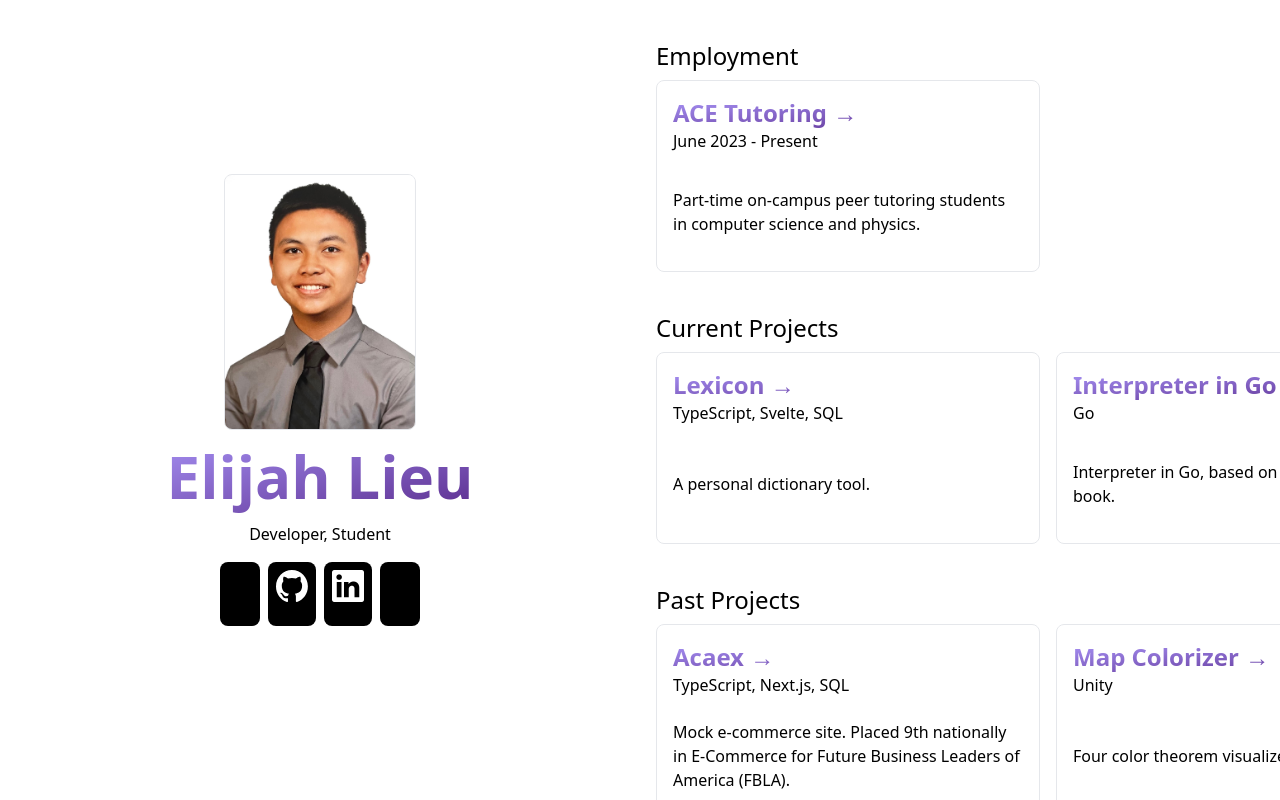
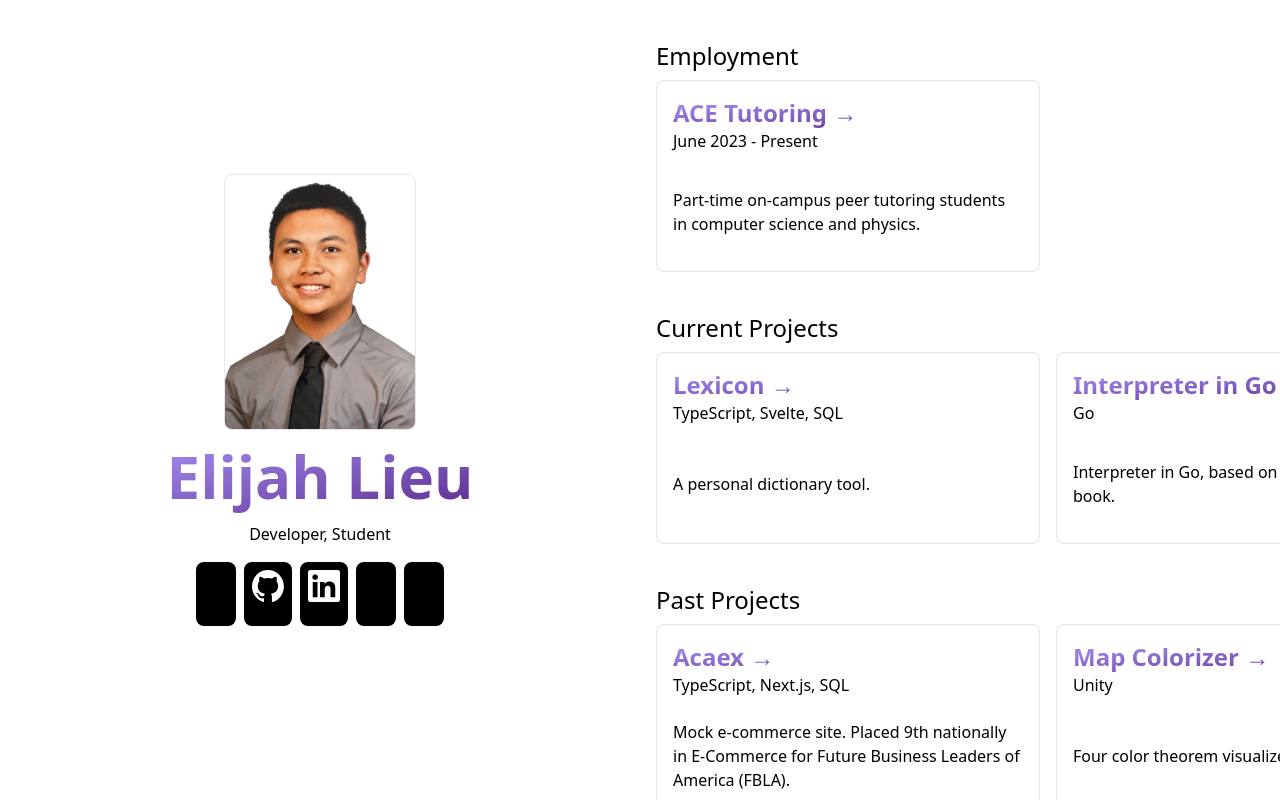
Before and after one commit to technologeli/portfolio, an Astro site: page / in a window 1280 px wide. Built offline with nearby package versions, Linux system fonts and the light colour scheme; Astro itself is replaced by a stand-in of ours; what prettier-plugin-tailwindcss would draw is missing.

Commit message:
resume and html titles

```diff
--- a/src/components/Card.astro
+++ b/src/components/Card.astro
@@ -12,7 +12,7 @@ const { href, title, body, sub } = Astro.props;
 <li
     class="h-48 w-96 snap-start rounded-lg border border-gray-200 dark:border-gray-800"
 >
-    <a href={href} target="_blank" class="grid h-full w-full gap-4 p-4">
+    <a href={href} target="_blank" class="grid h-full w-full gap-4 p-4" title={`Go to ${title}`}>
         <div>
             <h2
                 class="bg-gradient-to-br from-primary-1 to-primary-2 bg-clip-text text-2xl font-bold text-transparent dark:from-secondary-1 dark:to-secondary-2"
--- a/src/components/ThemeIcon.astro
+++ b/src/components/ThemeIcon.astro
@@ -5,6 +5,7 @@
     id="themeToggle"
     name="themeToggle"
     class="rounded-lg bg-black p-2 transition-opacity hover:opacity-80 dark:bg-white"
+    title="Toggle Theme"
 >
     <svg
         class="h-8 w-8 stroke-white dark:hidden"
--- a/src/pages/index.astro
+++ b/src/pages/index.astro
@@ -13,7 +13,11 @@ import professionalHeadshot from "../professional_headshot.jpg";
             class="flex flex-col items-center justify-center gap-4 pt-8 text-center lg:pt-0"
         >
             <div class="flex flex-col items-center">
-                <Image src={professionalHeadshot} alt="Professional Headshot" class="h-64 w-48 rounded-lg border border-gray-200 dark:border-gray-800" />
+                <Image
+                    src={professionalHeadshot}
+                    alt="Professional Headshot"
+                    class="h-64 w-48 rounded-lg border border-gray-200 dark:border-gray-800"
+                />
                 <h1
                     class="bg-gradient-to-br from-primary-1 to-primary-2 bg-clip-text p-4 text-6xl font-bold text-transparent dark:from-secondary-1 dark:to-secondary-2"
                 >
@@ -29,6 +33,7 @@ import professionalHeadshot from "../professional_headshot.jpg";
                     class="left-4 rounded-lg bg-black p-2 transition-opacity hover:opacity-80 dark:bg-white"
                     href="https://github.com/technologeli"
                     target="_blank"
+                    title="GitHub"
                 >
                     <img
                         src="/github-mark-white.svg"
@@ -45,6 +50,7 @@ import professionalHeadshot from "../professional_headshot.jpg";
                     class="left-4 rounded-lg bg-black p-2 transition-opacity hover:opacity-80 dark:bg-white"
                     href="https://www.linkedin.com/in/elijah-lieu/"
                     target="_blank"
+                    title="LinkedIn"
                 >
                     <img
                         src="/In-White-128@2x.png"
@@ -61,6 +67,7 @@ import professionalHeadshot from "../professional_headshot.jpg";
                     class="left-4 rounded-lg bg-black p-2 transition-opacity hover:opacity-80 dark:bg-white"
                     id="mail"
                     name="getEmailAddress"
+                    title="Email"
                 >
                     <svg
                         class="h-8 w-8 stroke-white dark:stroke-black"
@@ -80,6 +87,32 @@ import professionalHeadshot from "../professional_headshot.jpg";
                         ></path></svg
                     >
                 </button>
+                <a
+                    class="left-4 rounded-lg bg-black p-2 transition-opacity hover:opacity-80 dark:bg-white"
+                    href="resume.pdf"
+                    target="_blank"
+                    title="Resume"
+                >
+                    <svg
+                        class="h-8 w-8 stroke-white dark:stroke-black"
+                        xmlns="http://www.w3.org/2000/svg"
+                        width="24"
+                        height="24"
+                        viewBox="0 0 24 24"
+                        fill="none"
+                        stroke="currentColor"
+                        stroke-width="2"
+                        stroke-linecap="round"
+                        stroke-linejoin="round"
+                        class="lucide lucide-file-text"
+                        ><path
+                            d="M14.5 2H6a2 2 0 0 0-2 2v16a2 2 0 0 0 2 2h12a2 2 0 0 0 2-2V7.5L14.5 2z"
+                        ></path><polyline points="14 2 14 8 20 8"
+                        ></polyline><line x1="16" x2="8" y1="13" y2="13"
+                        ></line><line x1="16" x2="8" y1="17" y2="17"
+                        ></line><line x1="10" x2="8" y1="9" y2="9"></line></svg
+                    >
+                </a>
             </div>
             <p class="hidden" id="email"></p>
         </header>
```
Also changed, not shown: 1 other file.
